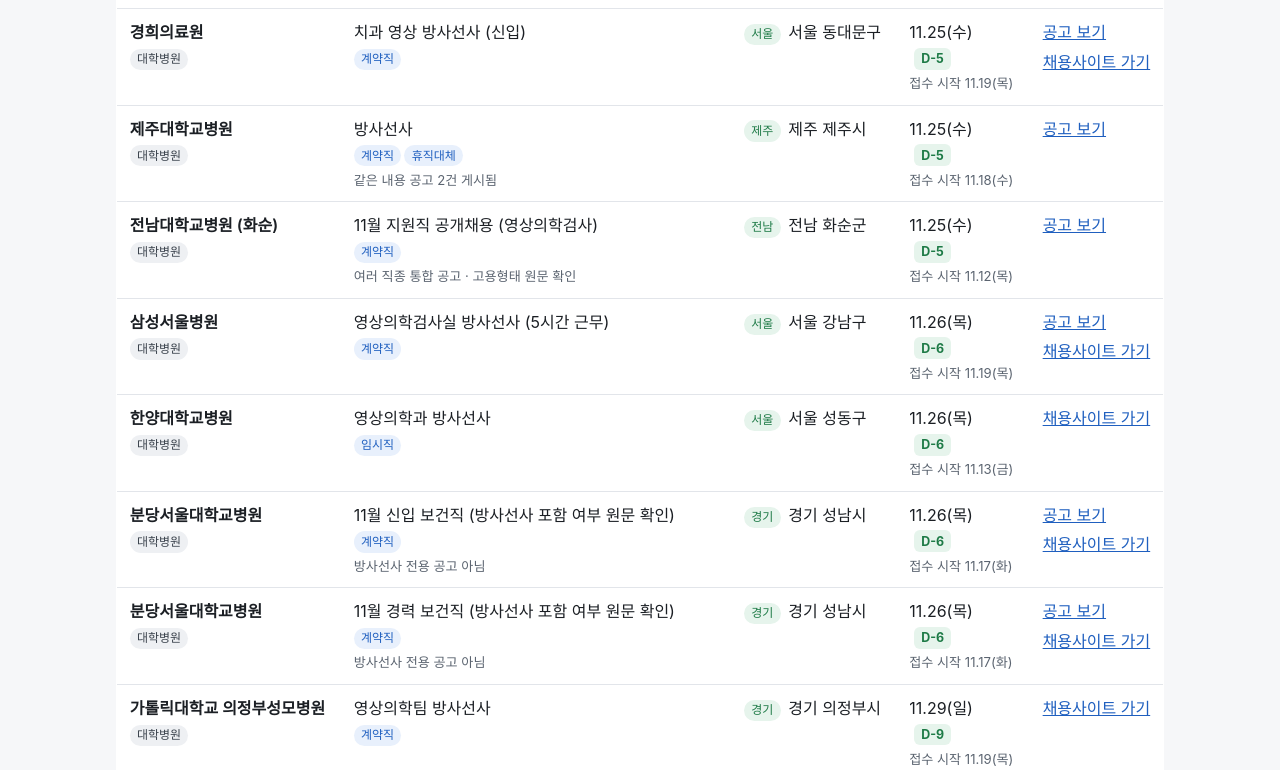
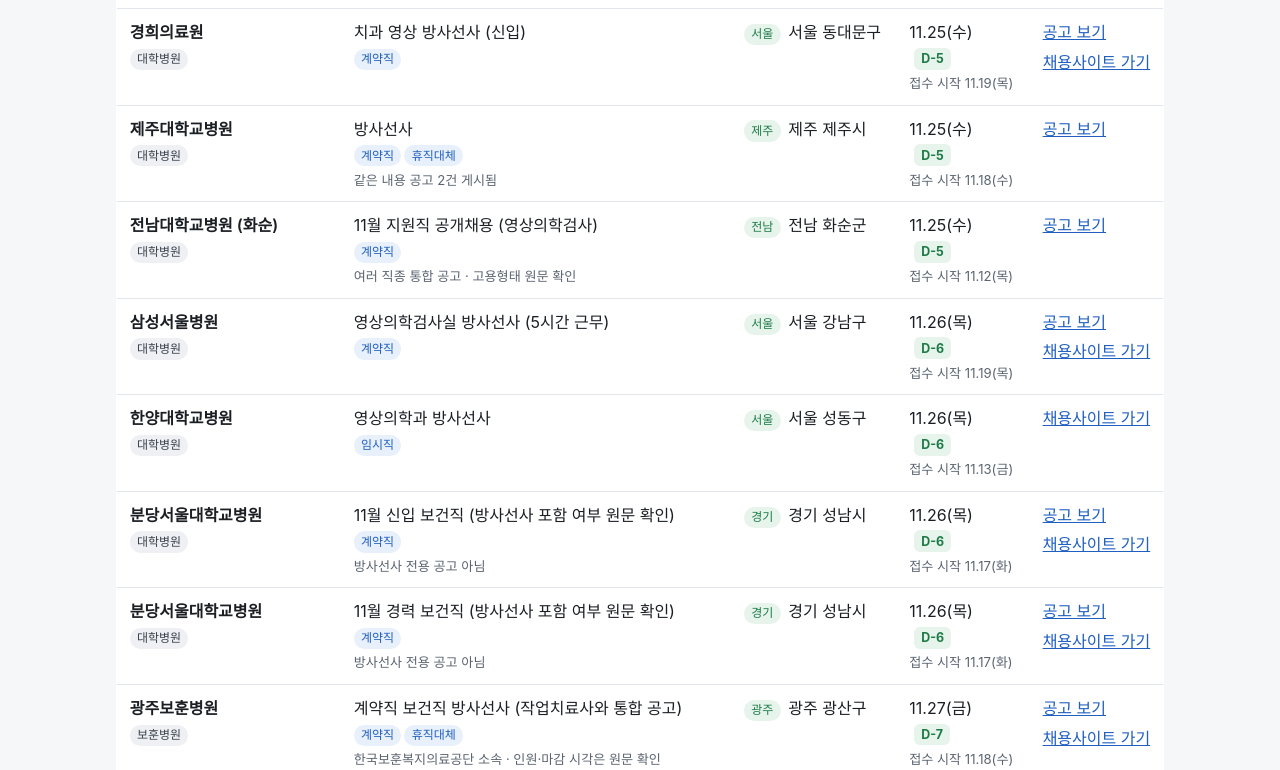
Before and after one commit to radpass-kr/radiographer-jobs, a plain HTML site: page index.html in a window 1280 px wide. Shown: the part 2030-2800 px from the top of the page. Drawn offline with Linux system fonts and the light colour scheme.

Commit message:
11/20 오후 업데이트: 광주보훈병원 방사선사(휴직대체) 추가, 보훈병원 필터 추가
Co-Authored-By: Claude Opus 5.5 <noreply@anthropic.com>
Claude-Session: https://claude.ai/code/session_01ScGBJG17nMNnp5SRw4UyoC

```diff
--- a/index.html
+++ b/index.html
@@ -127,6 +127,7 @@
       <option value="">전체 기관</option>
       <option value="대학병원">대학병원</option>
       <option value="의료원">의료원</option>
+      <option value="보훈병원">보훈병원</option>
     </select>
     <select id="fRegion" aria-label="지역"><option value="">전체 지역</option></select>
     <select id="fType" aria-label="고용형태">
@@ -192,7 +193,7 @@
 <script>
 /* ===== 공고 데이터는 jobs.json 파일에 있습니다 =====
    공고를 고칠 때는 jobs.json만 고치면 됩니다. (updated 날짜도 같이)
-   kind: "대학병원" 또는 "의료원"
+   kind: "대학병원", "의료원" 또는 "보훈병원"
    type: "정규직" / "계약직" / "기간제" / "임시직" / "파트타임" 등
    sub:  "대체"가 들어가면 휴직·육아휴직 대체로 분류
    start, deadline: "YYYY-MM-DD"
--- a/jobs.json
+++ b/jobs.json
@@ -20,7 +20,8 @@
     "부산대학교병원": "https://pnuh.recruiter.co.kr/",
     "경상북도안동의료원": "https://amc.recruiter.co.kr/",
     "강북삼성병원": "https://recruit.kbsmc.co.kr/jsp/recruit/recruitList.jsp",
-    "고신대학교복음병원": "https://www.kosinmed.or.kr/service/service_3.php?boardid=recruit"
+    "고신대학교복음병원": "https://www.kosinmed.or.kr/service/service_3.php?boardid=recruit",
+    "광주보훈병원": "https://bohun.recruiter.co.kr/"
   },
   "jobs": [
     {
@@ -324,6 +325,19 @@
       "deadline": "2026-12-03",
       "note": "성균관대 부속 · 고용형태·시작일 원문 확인",
       "url": "https://www.saramin.co.kr/zf_user/search/recruit?searchword=%EC%82%BC%EC%84%B1%EC%B0%BD%EC%9B%90%EB%B3%91%EC%9B%90%20%EB%B0%A9%EC%82%AC%EC%84%A0%EC%82%AC"
+    },
+    {
+      "org": "광주보훈병원",
+      "kind": "보훈병원",
+      "field": "계약직 보건직 방사선사 (작업치료사와 통합 공고)",
+      "type": "계약직",
+      "sub": "휴직대체",
+      "region": "광주",
+      "place": "광주 광산구",
+      "start": "2026-11-18",
+      "deadline": "2026-11-27",
+      "note": "한국보훈복지의료공단 소속 · 인원·마감 시각은 원문 확인",
+      "url": "https://job.incruit.com/jobdb_info/jobpost.asp?job=2611180000071"
     }
   ]
 }
```
